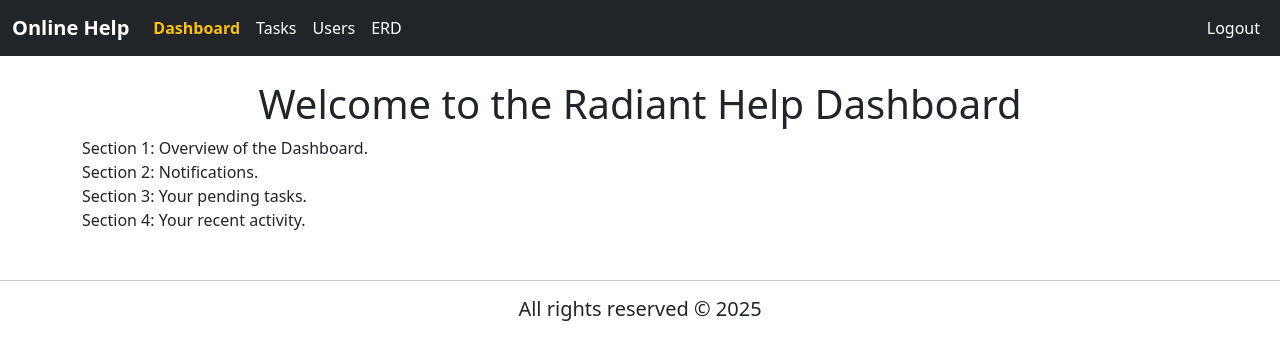
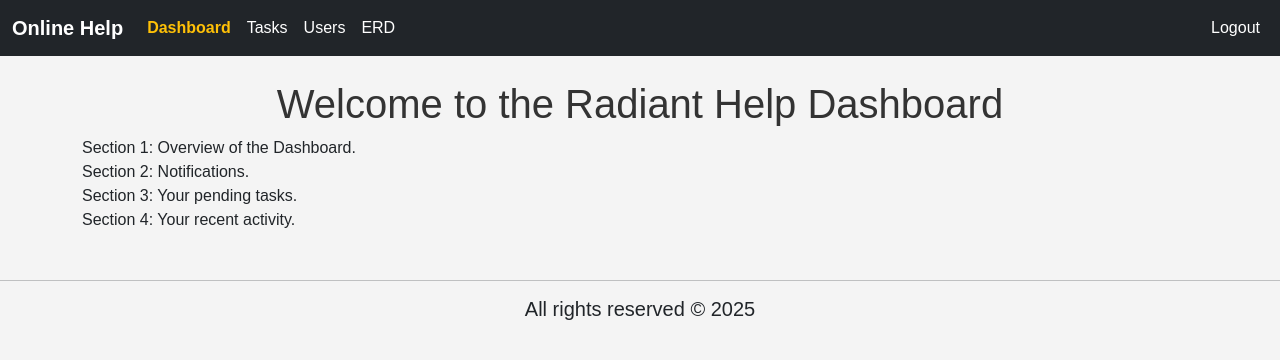
Before and after one commit to nathan-rushing/help_dashboard_django, a Django app: page /online_help/ in a window 1280 px wide. Shown: the top 360 px of the page. Run offline with Django 5.2, Linux system fonts and the light colour scheme; a user stored in the database is signed in; parts of the project's set-up code (start-up, migrations or seed data) failed here and were passed over.

Commit message:
base.css and base.html gumagana na

```diff
--- a/dashboard/online_help/static/css/base.css
+++ b/dashboard/online_help/static/css/base.css
@@ -1,5 +1,5 @@
 body {
-    background-color: #f4f4f4;
+    background-color: #f4f4f4 !important;
     font-family: Arial, sans-serif;
 }
 
--- a/dashboard/online_help/templates/online_help/base.html
+++ b/dashboard/online_help/templates/online_help/base.html
@@ -2,13 +2,13 @@
 <!DOCTYPE html>
 <html lang="en">
 <head>
-    <title>Online Help</title>
     <meta charset="UTF-8">
     <meta name="viewport" content="width=device-width, initial-scale=1.0">
+    <title>Online Help</title>
+    <!-- Bootstrap CSS -->
+    <link href="https://cdn.jsdelivr.net/npm/bootstrap@5.3.3/dist/css/bootstrap.min.css" rel="stylesheet">
     <link rel="stylesheet" href="{% static 'css/base.css' %}">
     <link rel="stylesheet" href="{% static 'css/nav.css' %}">
-    <!-- Bootstrap CSS -->
-    <link href="https://cdn.jsdelivr.net/npm/bootstrap@5.3.3/dist/css/bootstrap.min.css" rel="stylesheet">
 </head>
 <body>
     {% include 'online_help/navbar.html' %}
```
